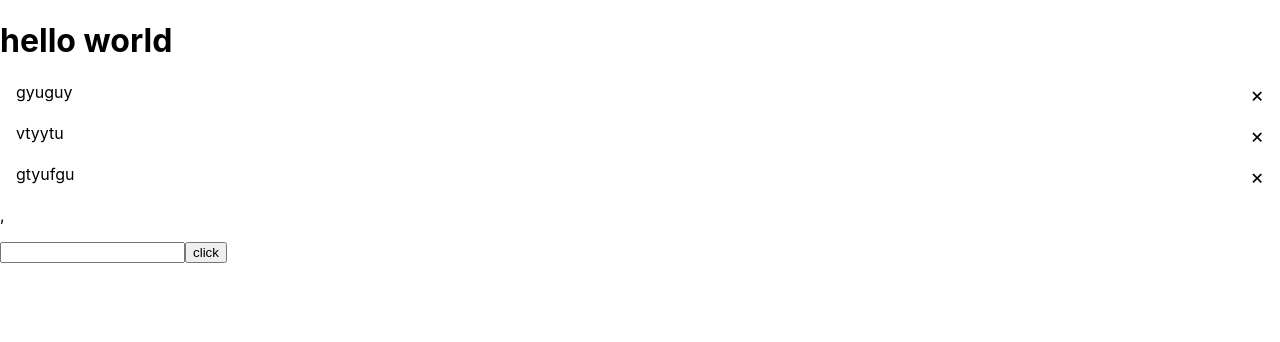
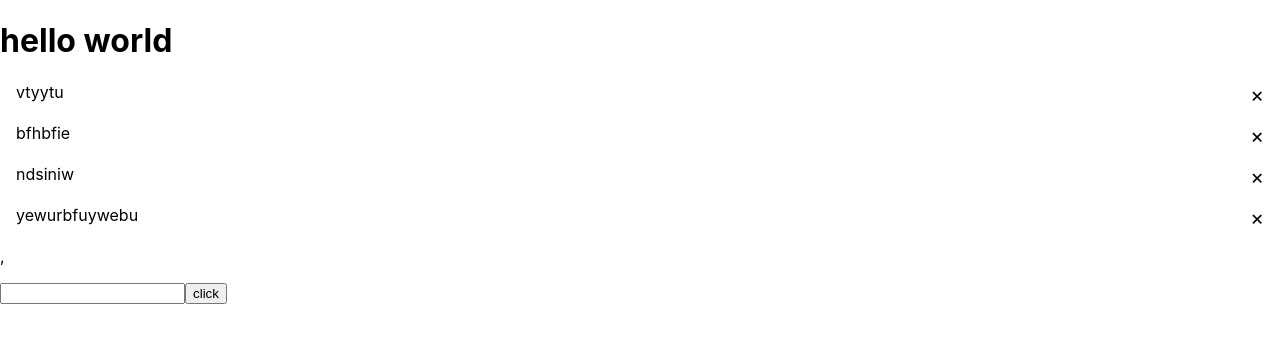
Before and after one commit to catalin-sandru/cocktail-price, a React (Create React App) app: page / in a window 1280 px wide. Shown: the top 342 px of the page. Built offline with nearby package versions, Linux system fonts and the light colour scheme; data requests are answered from the project's data file.

Commit message:
update the delete function to delete from json and app list

```diff
--- a/src/component/cocktail/cocktail.jsx
+++ b/src/component/cocktail/cocktail.jsx
@@ -31,6 +31,7 @@ class Cocktail extends Component{
     })
   }
 
+
   renderCocktail = () => {
     return this
       .state
@@ -47,10 +48,17 @@ class Cocktail extends Component{
   }
 
   async deleteCocktail(id) {
-    console.log(id)
+    console.log(`cocktail with id "${id}" has been deleted`)
     await axios.delete(`${BASE_URL}cocktail/${id}`, {
       'Content-Type': 'aplication/json',
       method: 'DELETE'
+    }).then(result => {
+        console.log(result)
+        // remove the cocktail from state
+        this.setState({
+          cocktail: this.state.cocktail
+            .filter(cocktail => cocktail.id !== id)
+        })
     })
     // await axios.delete(`${BASE_URL}cocktail`, {
     //   id
@@ -63,8 +71,9 @@ class Cocktail extends Component{
     return (
       <div>
         <div>{this.renderCocktail()}</div>,
-        <AddCocktail orice=
-        {this.addCocktailToState} />
+        <AddCocktail
+          orice={this.addCocktailToState}
+           />
       </div>
     )
   }
--- a/src/data/data.json
+++ b/src/data/data.json
@@ -1,16 +1,20 @@
 {
   "cocktail": [
-    {
-      "name": "gyuguy",
-      "id": 2
-    },
     {
       "name": "vtyytu",
       "id": 5
     },
     {
-      "name": "gtyufgu",
-      "id": 6
+      "name": "bfhbfie",
+      "id": 8
+    },
+    {
+      "name": "ndsiniw",
+      "id": 9
+    },
+    {
+      "name": "yewurbfuywebu",
+      "id": 10
     }
   ]
 }
```
